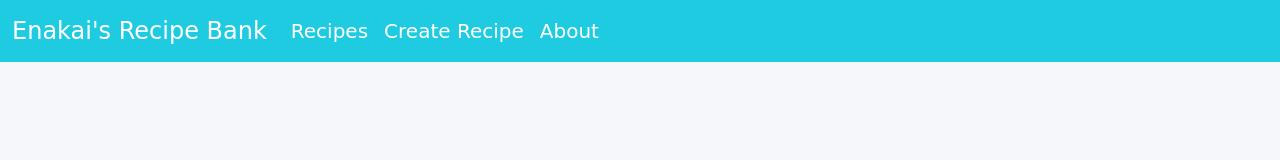
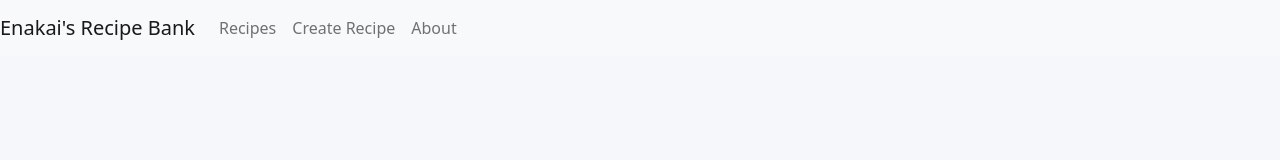
Before and after one commit to samiyazaki/recipe-book, a React (Create React App) app in the folder recipebook/: page / in a window 1280 px wide. Shown: the top 160 px of the page. Built offline with nearby package versions, Linux system fonts and the light colour scheme.

Commit message:
Adding in new packages and adjusting navbar

```diff
--- a/recipebook/package.json
+++ b/recipebook/package.json
@@ -11,7 +11,9 @@
     "bootstrap": "^5.2.3",
     "canvas-confetti": "^1.6.0",
     "react": "^18.2.0",
+    "react-bootstrap": "^2.8.0",
     "react-dom": "^18.2.0",
+    "react-router-bootstrap": "^0.26.2",
     "react-router-dom": "^6.11.2",
     "react-scripts": "5.0.1",
     "web-vitals": "^2.1.4"
--- a/recipebook/src/App.js
+++ b/recipebook/src/App.js
@@ -3,7 +3,7 @@ import { BrowserRouter as Router, Route, Routes } from 'react-router-dom';
 import RecipesList from './components/RecipesList';
 import CreateRecipe from './components/CreateRecipe';
 import EditRecipe from './components/EditRecipe';
-import NavBar from './components/NavBar';
+import NavBar from './components/NavigationBar';
 import About from './components/About';
 import Home from './components/Home';
 
--- a/recipebook/src/components/NavBar.js
+++ /dev/null
@@ -1,46 +0,0 @@
-import React from 'react';
-import { Link } from 'react-router-dom';
-
-function Navbar() {
-    return (
-        <nav className="navbar navbar-expand-lg navbar-light" style={styles.navbar}>
-            <div className="container-fluid">
-                <Link className="navbar-brand" to="/" style={styles.navbarBrand}>Enakai's Recipe Bank</Link>
-                <button className="navbar-toggler" type="button" data-bs-toggle="collapse" data-bs-target="#navbarNav" aria-controls="navbarNav" aria-expanded="false" aria-label="Toggle navigation">
-                    <span className="navbar-toggler-icon"></span>
-                </button>
-                <div className="collapse navbar-collapse" id="navbarNav">
-                    <ul className="navbar-nav ml-auto">
-                        <li className="nav-item">
-                            <Link className="nav-link" to="/recipes" style={styles.navLink}>Recipes</Link>
-                        </li>
-                        <li className="nav-item">
-                            <Link className="nav-link" to="/create" style={styles.navLink}>Create Recipe</Link>
-                        </li>
-                        <li className="nav-item">
-                            <Link className="nav-link" to="/about" style={styles.navLink}>About</Link>
-                        </li>
-                    </ul>
-                </div>
-            </div>
-        </nav>
-    );
-}
-
-const styles = {
-    navbar: {
-        backgroundColor: '#1ecbe1', // Vibrant color
-    },
-    navbarBrand: {
-        fontFamily: 'Comic Sans MS', // Playful font
-        fontSize: '24px',
-        color: '#ffffff', // White color for contrast
-    },
-    navLink: {
-        fontFamily: 'Comic Sans MS', // Playful font
-        fontSize: '20px',
-        color: '#ffffff', // White color for contrast
-    }
-};
-
-export default Navbar;
--- /dev/null
+++ b/recipebook/src/components/NavigationBar.js
@@ -0,0 +1,29 @@
+import React from 'react';
+import { LinkContainer } from 'react-router-bootstrap';
+import { Navbar, Nav } from 'react-bootstrap';
+
+function NavigationBar() {
+    return (
+        <Navbar bg="light" expand="lg">
+            <LinkContainer to="/">
+                <Navbar.Brand>Enakai's Recipe Bank</Navbar.Brand>
+            </LinkContainer>
+            <Navbar.Toggle aria-controls="basic-navbar-nav" />
+            <Navbar.Collapse id="basic-navbar-nav">
+                <Nav className="ml-auto">
+                    <LinkContainer to="/recipes">
+                        <Nav.Link>Recipes</Nav.Link>
+                    </LinkContainer>
+                    <LinkContainer to="/create">
+                        <Nav.Link>Create Recipe</Nav.Link>
+                    </LinkContainer>
+                    <LinkContainer to="/about">
+                        <Nav.Link>About</Nav.Link>
+                    </LinkContainer>
+                </Nav>
+            </Navbar.Collapse>
+        </Navbar>
+    );
+}
+
+export default NavigationBar;
```
Also changed, not shown: 1 other file (tests, documents, lock files or other folders).
